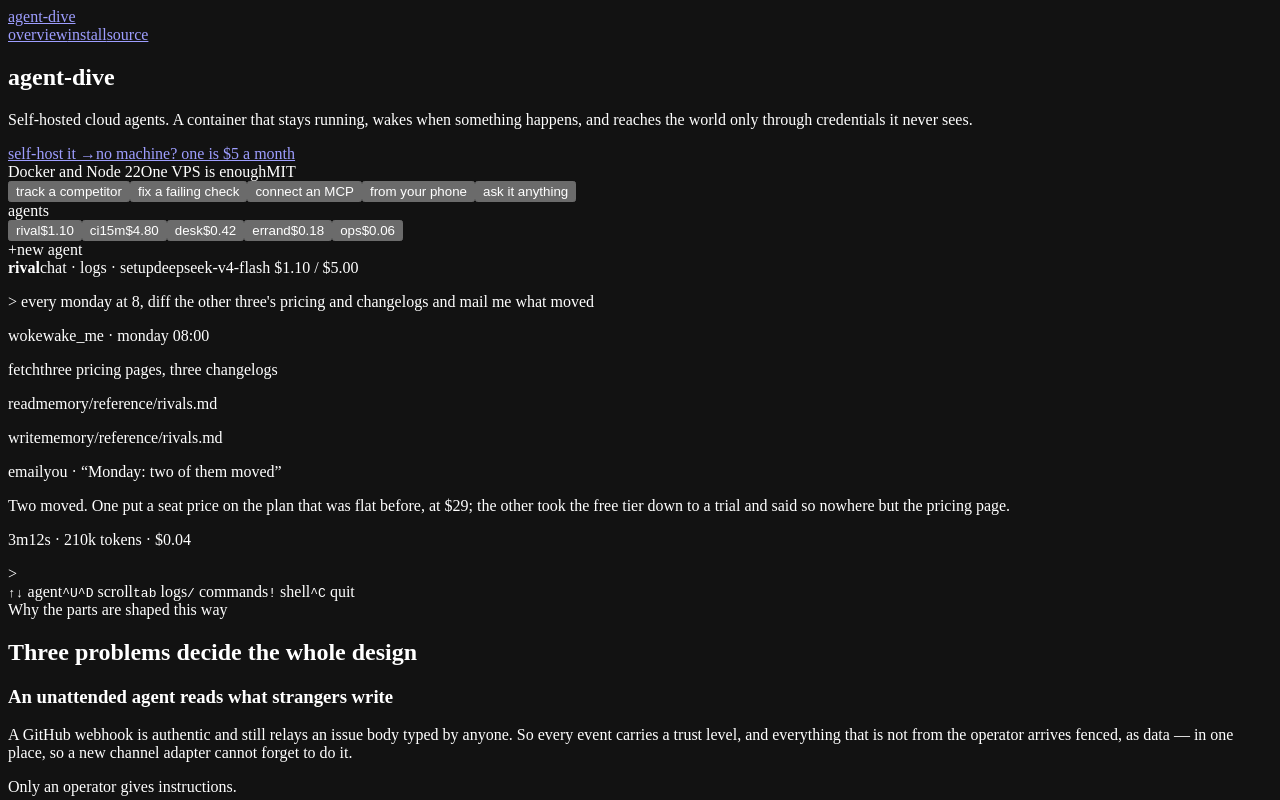
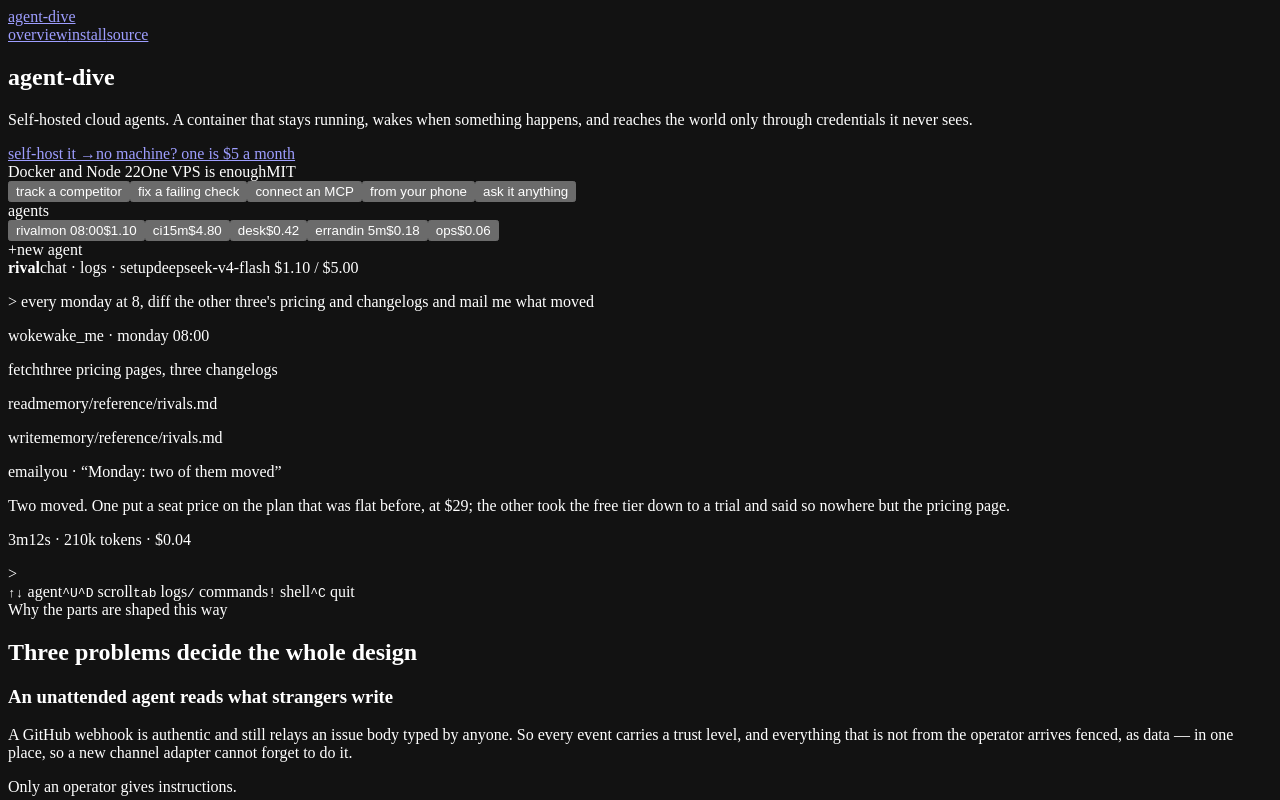
Before and after one commit to mormonnegro/squad, a Next.js app in the folder site/: page / in a window 1280 px wide. Shown: the top 800 px of the page. Built offline with nearby package versions, Linux system fonts and the light colour scheme.

Commit message:
Show on each agent's row when it is next due
Rival's monday appointment was only visible once you opened it. The row
carries it now, next to the spend, and ops no longer claims to be stopped
while answering a question.

```diff
--- a/site/components/Console.tsx
+++ b/site/components/Console.tsx
@@ -16,11 +16,12 @@
 type Use = {
 	name: string;
 	label: string;
-	// How it stands when it is not the one being looked at.
 	state: "up" | "thinking" | "stopped";
 	spend: string;
 	// A spend is dim until it is worth reading: amber at four fifths of the ceiling, red at it.
 	heat?: "warn";
+	// The appointment it has booked, when it has one, and how long it has been at this turn.
+	next?: string;
 	wait?: string;
 	model: string;
 	limit: string;
@@ -41,6 +42,7 @@
 		label: "track a competitor",
 		state: "up",
 		spend: "$1.10",
+		next: "mon 08:00",
 		model: "deepseek-v4-flash",
 		limit: "$5.00",
 		ask: "every monday at 8, diff the other three's pricing and changelogs and mail me what moved",
@@ -101,6 +103,7 @@
 		label: "from your phone",
 		state: "up",
 		spend: "$0.18",
+		next: "in 5m",
 		model: "deepseek-v4-flash",
 		limit: "$5.00",
 		from: "telegram · you",
@@ -118,7 +121,7 @@
 	{
 		name: "ops",
 		label: "ask it anything",
-		state: "stopped",
+		state: "up",
 		spend: "$0.06",
 		model: "deepseek-v4-flash",
 		limit: "$5.00",
@@ -230,16 +233,15 @@
 							type="button"
 							key={u.name}
 							className="mock-agent mock-in"
-							data-state={u === use ? "up" : u.state}
+							data-state={u.state}
 							data-here={u === use ? "true" : undefined}
 							style={{ "--i": i } as CSSProperties}
 							onClick={() => pick(u)}
 						>
 							<span className="mock-dot" aria-hidden="true" />
 							<span className="mock-name">{u.name}</span>
-							{u.wait !== undefined && u !== use ? (
-								<span className="mock-wait">{u.wait}</span>
-							) : null}
+							{u.next === undefined ? null : <span className="mock-next">{u.next}</span>}
+							{u.wait === undefined ? null : <span className="mock-wait">{u.wait}</span>}
 							<span className="mock-spend" data-heat={u.heat}>
 								{u.spend}
 							</span>
--- a/site/styles/globals.css
+++ b/site/styles/globals.css
@@ -580,6 +580,12 @@
 	color: var(--cyan);
 }
 
+/* The appointment it has booked. Dim, because it is a fact about later. */
+.mock-next {
+	color: var(--muted);
+}
+
+/* How long this turn has been running. Amber, because it is a fact about now. */
 .mock-wait {
 	color: var(--amber);
 	opacity: 0.65;
```
